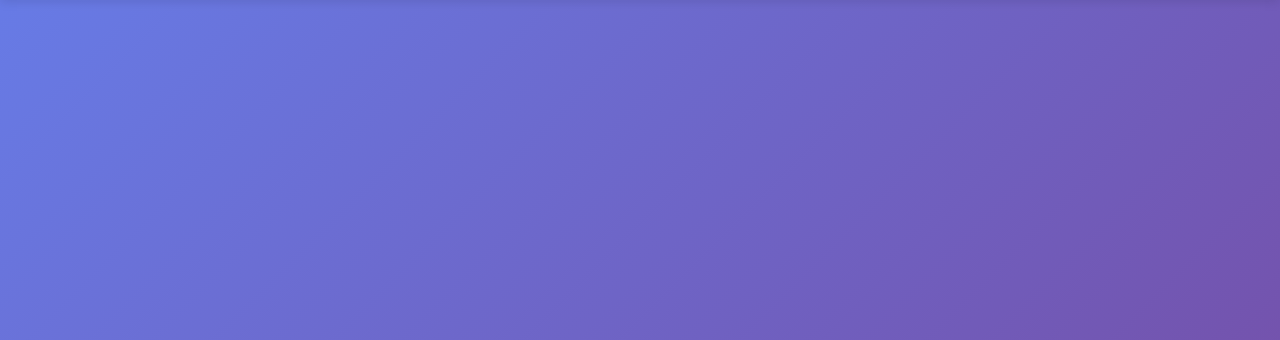
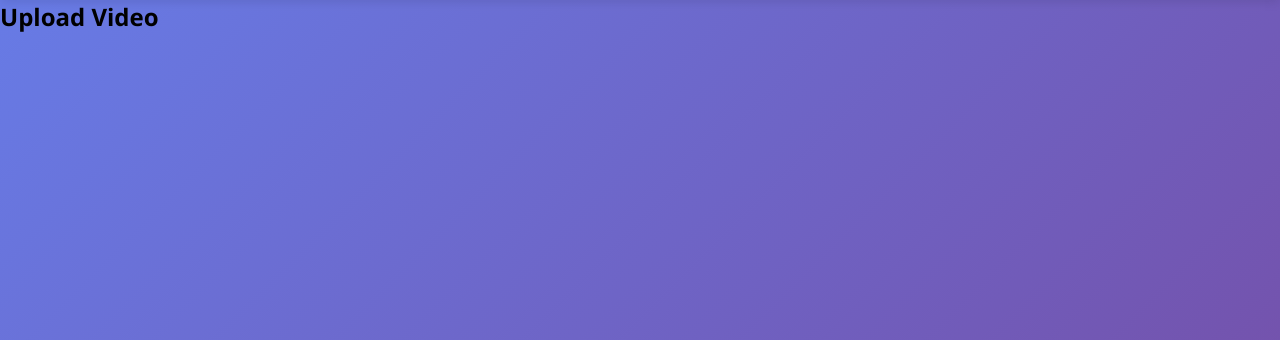
Before and after one commit to Corvin-Negyed/parking-slot-detection, a Flask app: page / in a window 1280 px wide. Shown: the part 129-469 px from the top of the page. Run offline with Flask 3, Linux system fonts and the light colour scheme.

Commit message:
Add upload section heading

```diff
--- a/templates/index.html
+++ b/templates/index.html
@@ -14,6 +14,9 @@
 
     <main>
         <div class="container">
+            <div class="upload-section">
+                <h2>Upload Video</h2>
+            </div>
         </div>
     </main>
 </body>
```
